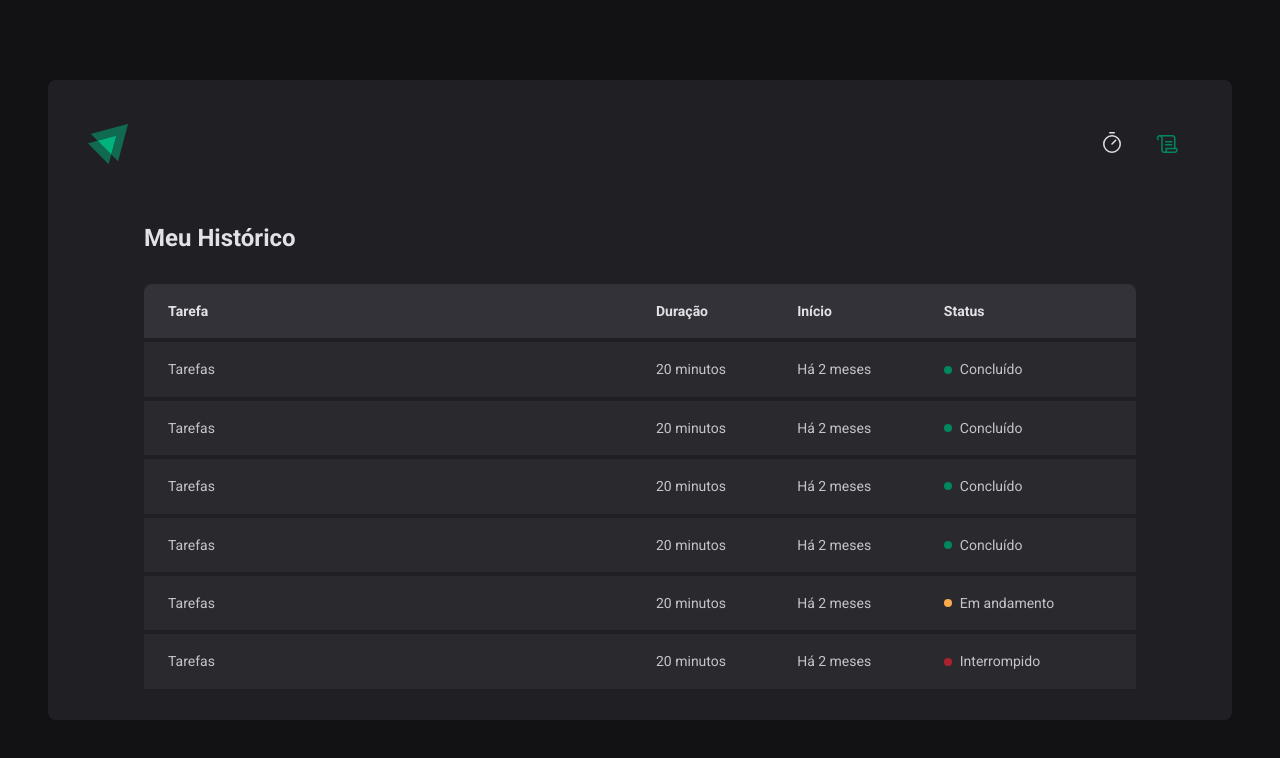
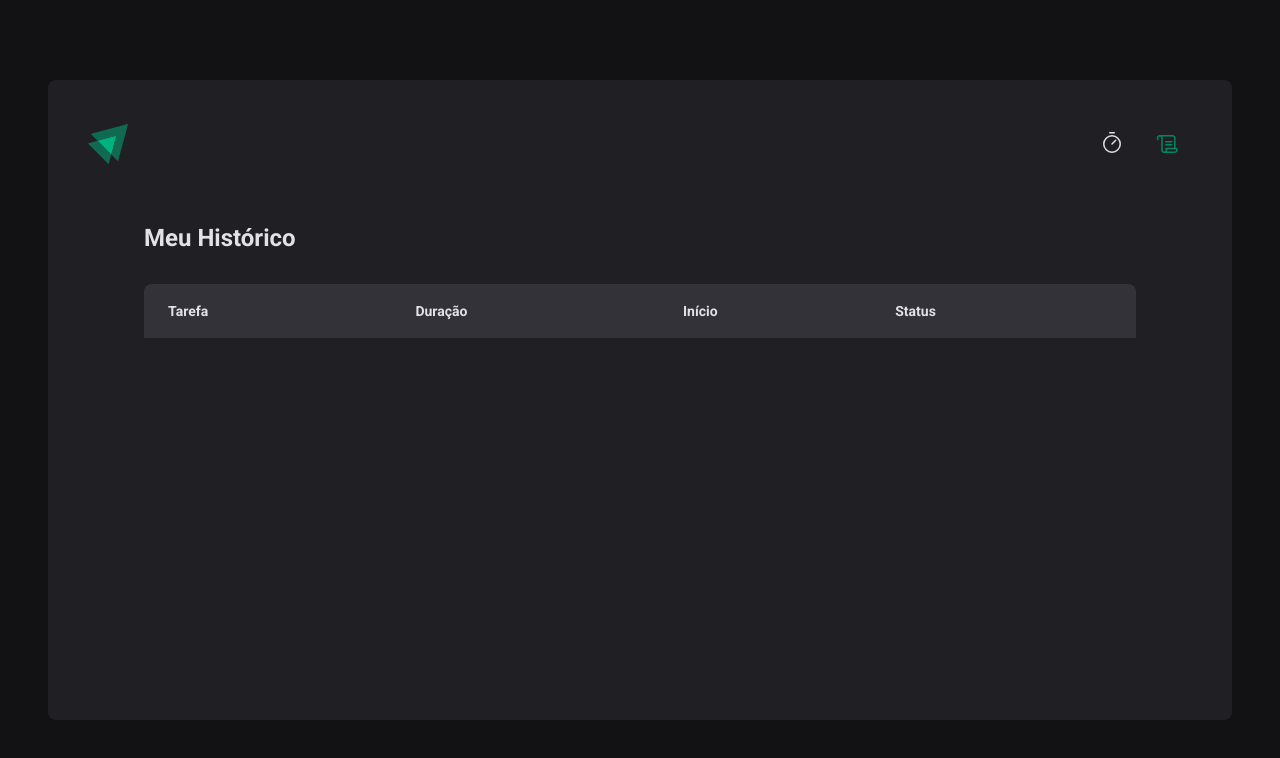
Before and after one commit to elberrd/ignite-timer, a React (Vite) app: page /history in a window 1280 px wide. Shown: the top 758 px of the page. Built offline with nearby package versions, Linux system fonts and the light colour scheme.

Commit message:
Dinamically table

```diff
--- a/src/App.tsx
+++ b/src/App.tsx
@@ -1,16 +1,18 @@
-import React from "react";
 import { ThemeProvider } from "styled-components";
 import { BrowserRouter } from "react-router-dom";
 
 import { defaultTheme } from "../styles/themes/default";
 import { GlobalStyle } from "../styles/global";
 import { Router } from "./Router";
+import { CyclesContextProvider } from "./contexts/CyclesContext";
 
 export function App() {
   return (
     <ThemeProvider theme={defaultTheme}>
       <BrowserRouter>
-        <Router />
+        <CyclesContextProvider>
+          <Router />
+        </CyclesContextProvider>
       </BrowserRouter>
       <GlobalStyle />
     </ThemeProvider>
--- /dev/null
+++ b/src/contexts/CyclesContext.tsx
@@ -0,0 +1,109 @@
+import { createContext, useState } from "react";
+
+interface CreateCycleData {
+  task: string;
+  minutesAmount: number;
+}
+
+interface Cycle {
+  id: string;
+  task: string;
+  minutesAmount: number;
+  StartDate: Date;
+  InterruptedDate?: Date;
+  FinishedDate?: Date;
+}
+
+interface CyclesContextType {
+  cycles: Cycle[];
+  activeCycle: Cycle | undefined;
+  activeCycleId: string | null;
+  amountSecondsPassed: number;
+  markCurrentCycleAsFinished: () => void;
+  setPassedSeconds: (seconds: number) => void;
+  createNewCycle: (data: CreateCycleData) => void;
+  interruptCurrentCycle: () => void;
+}
+
+export const CyclesContext = createContext({} as CyclesContextType);
+
+interface CyclesContextProviderProps {
+  children: React.ReactNode;
+}
+
+export function CyclesContextProvider({
+  children,
+}: CyclesContextProviderProps) {
+  const [cycles, setCycles] = useState<Cycle[]>([]);
+  const [activeCycleId, setActiveCycleId] = useState<string | null>(null);
+  const [amountSecondsPassed, setAmountSecondsPassed] = useState(0);
+
+  const activeCycle = cycles.find((cycle) => cycle.id === activeCycleId);
+
+  function setPassedSeconds(seconds: number) {
+    setAmountSecondsPassed(seconds);
+  }
+
+  function markCurrentCycleAsFinished() {
+    setCycles((state) =>
+      state.map((cycle) => {
+        if (cycle.id === activeCycleId) {
+          return {
+            ...cycle,
+            FinishedDate: new Date(),
+          };
+        } else {
+          return cycle;
+        }
+      })
+    );
+  }
+
+  function createNewCycle(data: CreateCycleData) {
+    const id = String(new Date().getTime());
+
+    const newCycle: Cycle = {
+      id,
+      task: data.task,
+      minutesAmount: data.minutesAmount,
+      StartDate: new Date(),
+    };
+
+    setCycles((state) => [...state, newCycle]);
+    setActiveCycleId(id);
+    setAmountSecondsPassed(0);
+  }
+
+  function interruptCurrentCycle() {
+    setCycles((state) =>
+      state.map((cycle) => {
+        if (cycle.id === activeCycleId) {
+          return {
+            ...cycle,
+            InterruptedDate: new Date(),
+          };
+        } else {
+          return cycle;
+        }
+      })
+    );
+    setActiveCycleId(null);
+  }
+
+  return (
+    <CyclesContext.Provider
+      value={{
+        activeCycle,
+        activeCycleId,
+        markCurrentCycleAsFinished,
+        amountSecondsPassed,
+        setPassedSeconds,
+        createNewCycle,
+        interruptCurrentCycle,
+        cycles,
+      }}
+    >
+      {children}
+    </CyclesContext.Provider>
+  );
+}
--- a/src/pages/History/index.tsx
+++ b/src/pages/History/index.tsx
@@ -1,6 +1,12 @@
+import { useContext } from "react";
+import { formatDistanceToNow } from "date-fns";
+import { ptBR } from "date-fns/locale";
+import { CyclesContext } from "../../contexts/CyclesContext";
 import { HistoryContainer, HistoryList, Status } from "./styles";
 
 export function History() {
+  const { cycles } = useContext(CyclesContext);
+
   return (
     <HistoryContainer>
       <h1>Meu Histórico</h1>
@@ -16,54 +22,31 @@
             </tr>
           </thead>
           <tbody>
-            <tr>
-              <td>Tarefas</td>
-              <td>20 minutos</td>
-              <td>Há 2 meses</td>
-              <td>
-                <Status statusColor="green">Concluído</Status>
-              </td>
-            </tr>
-            <tr>
-              <td>Tarefas</td>
-              <td>20 minutos</td>
-              <td>Há 2 meses</td>
-              <td>
-                <Status statusColor="green">Concluído</Status>
-              </td>
-            </tr>
-            <tr>
-              <td>Tarefas</td>
-              <td>20 minutos</td>
-              <td>Há 2 meses</td>
-              <td>
-                <Status statusColor="green">Concluído</Status>
-              </td>
-            </tr>
-            <tr>
-              <td>Tarefas</td>
-              <td>20 minutos</td>
-              <td>Há 2 meses</td>
-              <td>
-                <Status statusColor="green">Concluído</Status>
-              </td>
-            </tr>
-            <tr>
-              <td>Tarefas</td>
-              <td>20 minutos</td>
-              <td>Há 2 meses</td>
-              <td>
-                <Status statusColor="yellow">Em andamento</Status>
-              </td>
-            </tr>
-            <tr>
-              <td>Tarefas</td>
-              <td>20 minutos</td>
-              <td>Há 2 meses</td>
-              <td>
-                <Status statusColor="red">Interrompido</Status>
-              </td>
-            </tr>
+            {cycles.map((cycle) => {
+              return (
+                <tr key={cycle.id}>
+                  <td>{cycle.task}</td>
+                  <td>{cycle.minutesAmount} minutos</td>
+                  <td>
+                    {formatDistanceToNow(cycle.StartDate, {
+                      addSuffix: true,
+                      locale: ptBR,
+                    })}
+                  </td>
+                  <td>
+                    {cycle.FinishedDate && (
+                      <Status statusColor="green">Concluído</Status>
+                    )}
+                    {cycle.InterruptedDate && (
+                      <Status statusColor="red">Interrompido</Status>
+                    )}
+                    {!cycle.FinishedDate && !cycle.InterruptedDate && (
+                      <Status statusColor="yellow">Em andamento</Status>
+                    )}
+                  </td>
+                </tr>
+              );
+            })}
           </tbody>
         </table>
       </HistoryList>
--- a/src/pages/Home/components/Countdown/index.tsx
+++ b/src/pages/Home/components/Countdown/index.tsx
@@ -1,7 +1,7 @@
 import { differenceInSeconds } from "date-fns";
 import { useContext, useEffect, useState } from "react";
 import { CountdownContainer, Separator } from "./styles";
-import { CyclesContext } from "../..";
+import { CyclesContext } from "../../../../contexts/CyclesContext";
 
 export function Countdown() {
   const {
--- a/src/pages/Home/components/NewCycleForm/index.tsx
+++ b/src/pages/Home/components/NewCycleForm/index.tsx
@@ -1,6 +1,6 @@
 import { FormContainer, MinutesAmounInput, TaskInput } from "./styles";
 import { useContext } from "react";
-import { CyclesContext } from "../..";
+import { CyclesContext } from "../../../../contexts/CyclesContext";
 import { useFormContext } from "react-hook-form";
 
 export function NewCycleForm() {
--- a/src/pages/Home/index.tsx
+++ b/src/pages/Home/index.tsx
@@ -1,6 +1,5 @@
 import { HandPalm, Play } from "phosphor-react";
-import { createContext, useEffect, useState } from "react";
-import { differenceInSeconds } from "date-fns";
+import { useContext } from "react";
 import { useForm } from "react-hook-form";
 import { zodResolver } from "@hookform/resolvers/zod";
 import * as zod from "zod";
@@ -13,25 +12,7 @@
 } from "./styles";
 import { NewCycleForm } from "./components/NewCycleForm";
 import { Countdown } from "./components/Countdown";
-
-interface Cycle {
-  id: string;
-  task: string;
-  minutesAmount: number;
-  StartDate: Date;
-  InterruptedDate?: Date;
-  FinishedDate?: Date;
-}
-
-interface CyclesContextType {
-  activeCycle: Cycle | undefined;
-  activeCycleId: string | null;
-  amountSecondsPassed: number;
-  markCurrentCycleAsFinished: () => void;
-  setPassedSeconds: (seconds: number) => void;
-}
-
-export const CyclesContext = createContext({} as CyclesContextType);
+import { CyclesContext } from "../../contexts/CyclesContext";
 
 const newCycleFormValidationSchema = zod.object({
   task: zod.string().min(1, "Informe uma tarefa"),
@@ -44,9 +25,8 @@
 type NewCycleFormData = zod.infer<typeof newCycleFormValidationSchema>;
 
 export function Home() {
-  const [cycles, setCycles] = useState<Cycle[]>([]);
-  const [activeCycleId, setActiveCycleId] = useState<string | null>(null);
-  const [amountSecondsPassed, setAmountSecondsPassed] = useState(0);
+  const { activeCycle, createNewCycle, interruptCurrentCycle } =
+    useContext(CyclesContext);
 
   const newCycleForm = useForm<NewCycleFormData>({
     resolver: zodResolver(newCycleFormValidationSchema),
@@ -58,83 +38,23 @@
 
   const { handleSubmit, watch, reset } = newCycleForm;
 
-  const activeCycle = cycles.find((cycle) => cycle.id === activeCycleId);
-
-  function setPassedSeconds(seconds: number) {
-    setAmountSecondsPassed(seconds);
-  }
-
-  function markCurrentCycleAsFinished() {
-    setCycles((state) =>
-      state.map((cycle) => {
-        if (cycle.id === activeCycleId) {
-          return {
-            ...cycle,
-            FinishedDate: new Date(),
-          };
-        } else {
-          return cycle;
-        }
-      })
-    );
-  }
+  const task = watch("task");
+  const isSubmitDisabled = !task;
 
   function handleCreateNewCycle(data: NewCycleFormData) {
-    const id = String(new Date().getTime());
-
-    const newCycle: Cycle = {
-      id,
-      task: data.task,
-      minutesAmount: data.minutesAmount,
-      StartDate: new Date(),
-    };
-
-    setCycles((state) => [...state, newCycle]);
-    setActiveCycleId(id);
-    setAmountSecondsPassed(0);
-
+    createNewCycle(data);
     reset();
   }
-
-  function handleInterruptCycle() {
-    setCycles((state) =>
-      state.map((cycle) => {
-        if (cycle.id === activeCycleId) {
-          return {
-            ...cycle,
-            InterruptedDate: new Date(),
-          };
-        } else {
-          return cycle;
-        }
-      })
-    );
-    setActiveCycleId(null);
-    // setAmountSecondsPassed(0);
-  }
-
-  const task = watch("task");
-  const isSubmitDisabled = !task;
 
   return (
     <HomeCountainer>
       <form onSubmit={handleSubmit(handleCreateNewCycle)} action="">
-        <CyclesContext.Provider
-          value={{
-            activeCycle,
-            activeCycleId,
-            markCurrentCycleAsFinished,
-            amountSecondsPassed,
-            setPassedSeconds,
-          }}
-        >
-          <FormProvider {...newCycleForm}>
-            <NewCycleForm />
-          </FormProvider>
-          <Countdown />
-        </CyclesContext.Provider>
+        <FormProvider {...newCycleForm}>
+          <NewCycleForm />
+        </FormProvider>
+        <Countdown />
         {activeCycle ? (
-          <StopCountdownButton type="button" onClick={handleInterruptCycle}>
+          <StopCountdownButton type="button" onClick={interruptCurrentCycle}>
             <HandPalm size={24} />
             Interromper
           </StopCountdownButton>
```
